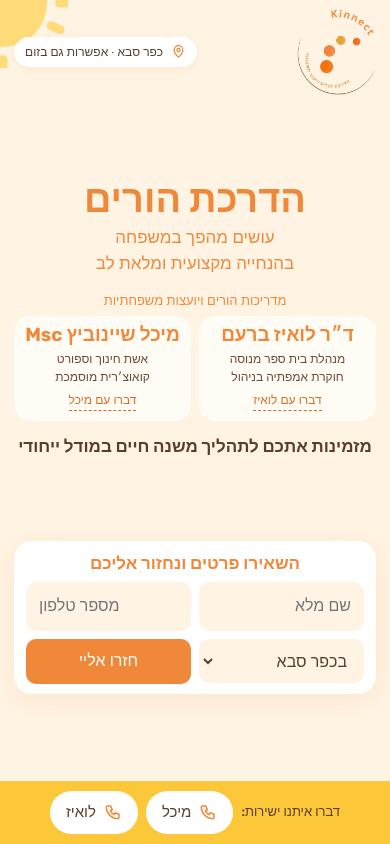
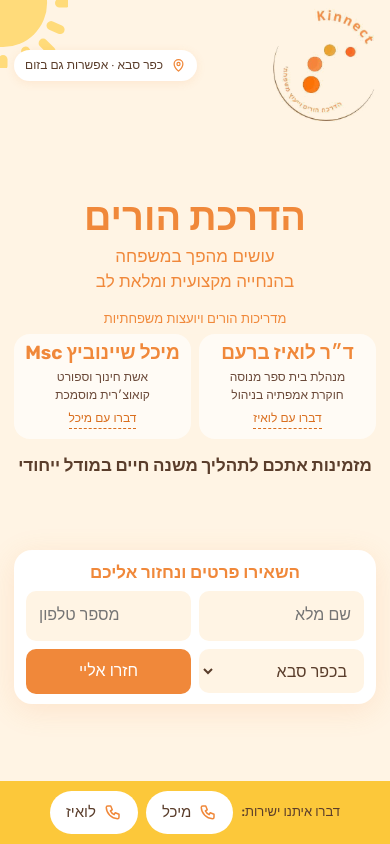
Before and after one commit to RomBardugo/kinnect, a plain HTML site: page index.html in a window 390 px wide. Drawn offline with Linux system fonts and the light colour scheme.

Commit message:
Enlarge logo
Co-Authored-By: Claude Opus 5.5 <noreply@anthropic.com>

```diff
--- a/index.html
+++ b/index.html
@@ -30,7 +30,7 @@ a{color:inherit}
 
 .sun{position:absolute;top:-90px;left:-90px;width:230px;height:230px;pointer-events:none;z-index:0}
 header{position:relative;z-index:1;display:flex;justify-content:space-between;align-items:flex-start;padding-top:18px}
-.logo{width:150px;height:auto;display:block}
+.logo{width:185px;height:auto;display:block}
 .chip{display:inline-flex;gap:8px;align-items:center;background:var(--white);border-radius:999px;padding:8px 16px;font-size:15px;color:var(--brown-dk);margin-top:26px;box-shadow:0 2px 10px rgba(240,136,58,.12)}
 .chip svg{width:18px;height:18px;color:var(--orange)}
 
@@ -103,7 +103,7 @@ dialog p{margin:4px 0 18px;font-size:15px}
   .wrap{flex:1;display:flex;flex-direction:column;width:100%;padding:0 14px}
   main{flex:1;display:flex;flex-direction:column;justify-content:space-evenly;gap:6px;padding:4px 0 10px}
   header{padding-top:8px;align-items:center}
-  .logo{width:clamp(62px,9.5svh,90px)}
+  .logo{width:clamp(78px,12.5svh,115px)}
   .chip{font-size:12px;padding:5px 11px;margin-top:0}
   .chip svg{width:15px;height:15px}
   .sun{width:130px;height:130px;top:-62px;left:-62px}
```
